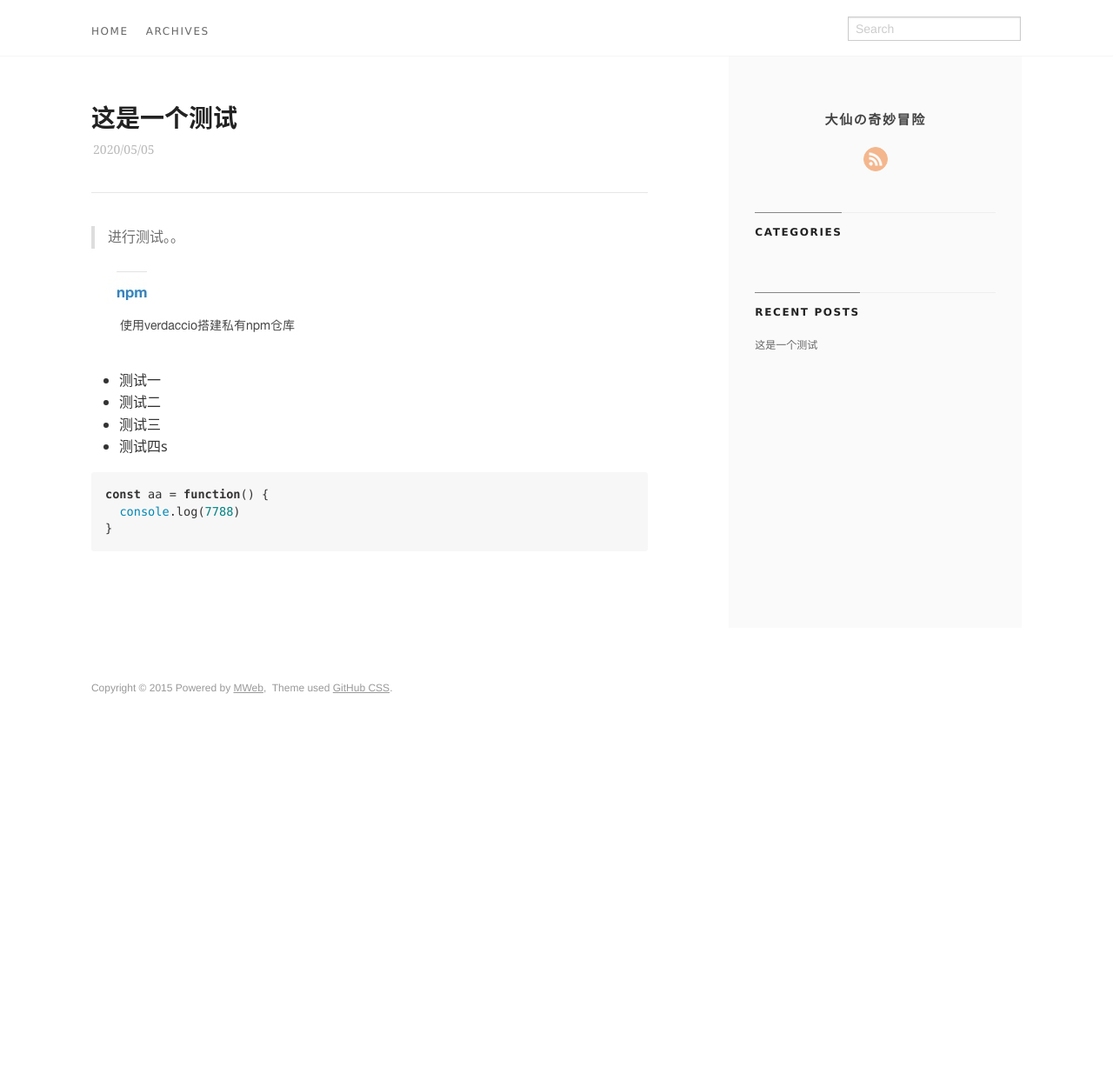
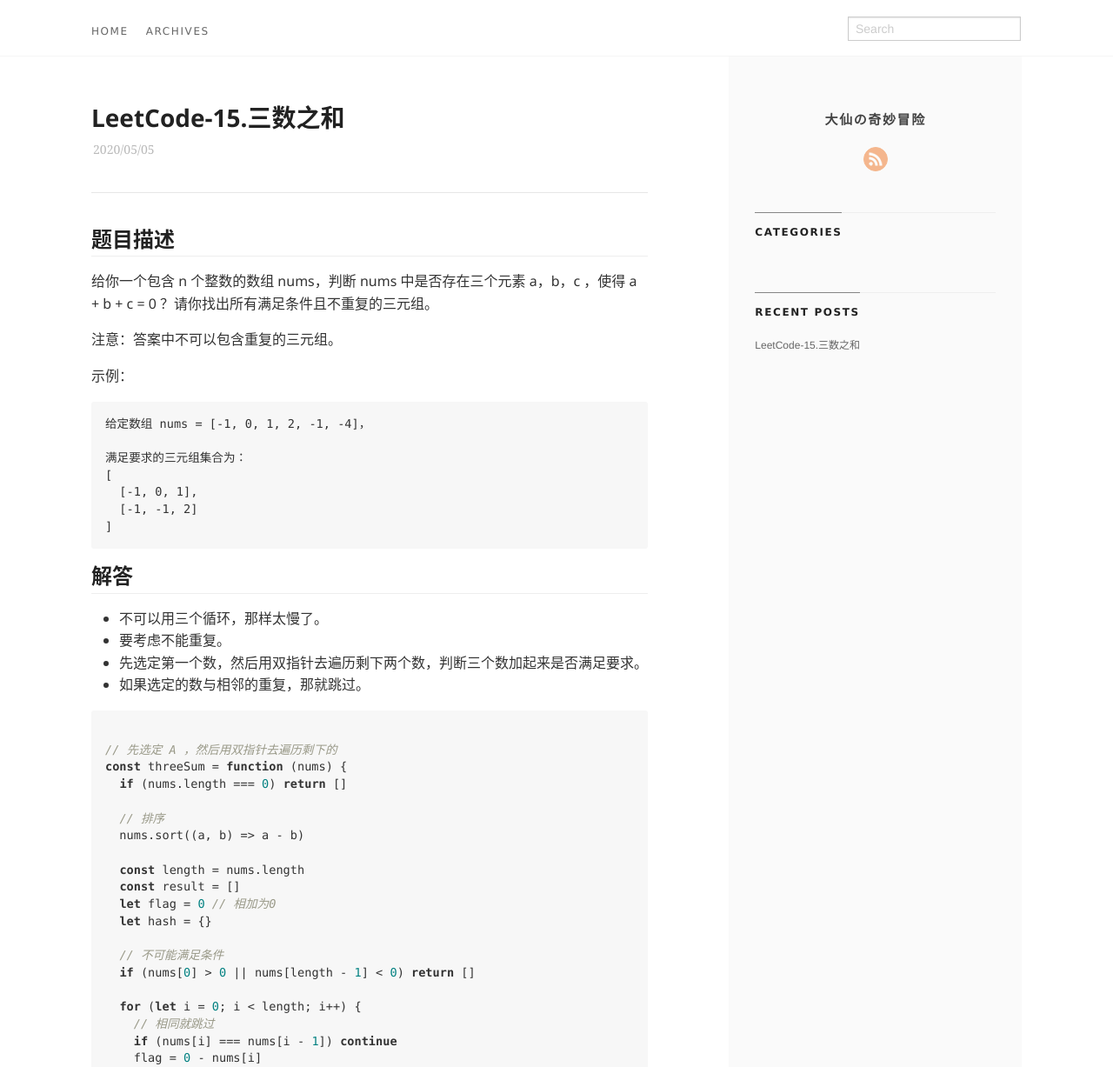
Before and after one commit to SevenChan07/sevenchan07.github.io, a plain HTML site: page 15886907009065.html in a window 1280 px wide. Shown: the top 1227 px of the page at 87% size. Before the commit the page ends 881 px from the top, so only its background shows below. Drawn offline with Linux system fonts and the light colour scheme.

Commit message:
feat: update first

```diff
--- a/15886633016930.html
+++ b/15886907009065.html
@@ -5,7 +5,7 @@
     <meta name="viewport" content="width=device-width, initial-scale=1.0" />
     <title>
 
-  这是一个测试 - 大仙の奇妙冒险
+  LeetCode-15.三数之和 - 大仙の奇妙冒险
 
   </title>
 
@@ -98,7 +98,7 @@
       <div class="markdown-body article-wrap">
        <div class="article">
 
-          <h1>这是一个测试</h1>
+          <h1>LeetCode-15.三数之和</h1>
 
         <div class="read-more clearfix">
           <span class="date">2020/05/05</span>
@@ -116,21 +116,89 @@
       </div><!-- article -->
 
       <div class="article-content">
-      <blockquote>
-<p>进行测试。。</p>
-</blockquote>
+      <h2 id="toc_0">题目描述</h2>
 
-<p><img src="media/15886633016930/15886633279576.jpg" alt=""/></p>
+<p>给你一个包含 n 个整数的数组 nums，判断 nums 中是否存在三个元素 a，b，c ，使得 a + b + c = 0 ？请你找出所有满足条件且不重复的三元组。</p>
+
+<p>注意：答案中不可以包含重复的三元组。</p>
+
+<p>示例：</p>
+
+<pre><code class="language-text">给定数组 nums = [-1, 0, 1, 2, -1, -4]，
+
+满足要求的三元组集合为：
+[
+  [-1, 0, 1],
+  [-1, -1, 2]
+]
+</code></pre>
+
+<h2 id="toc_1">解答</h2>
 
 <ul>
-<li>测试一</li>
-<li>测试二</li>
-<li>测试三</li>
-<li>测试四s</li>
+<li>不可以用三个循环，那样太慢了。</li>
+<li>要考虑不能重复。</li>
+<li>先选定第一个数，然后用双指针去遍历剩下两个数，判断三个数加起来是否满足要求。</li>
+<li>如果选定的数与相邻的重复，那就跳过。</li>
 </ul>
 
-<pre><code class="language-javascript">const aa = function() {
-  console.log(7788)
+<pre><code class="language-javascript">
+// 先选定 A ，然后用双指针去遍历剩下的
+const threeSum = function (nums) {
+  if (nums.length === 0) return []
+
+  // 排序
+  nums.sort((a, b) =&gt; a - b)
+
+  const length = nums.length
+  const result = []
+  let flag = 0 // 相加为0
+  let hash = {}
+
+  // 不可能满足条件
+  if (nums[0] &gt; 0 || nums[length - 1] &lt; 0) return []
+
+  for (let i = 0; i &lt; length; i++) {
+    // 相同就跳过
+    if (nums[i] === nums[i - 1]) continue
+    flag = 0 - nums[i]
+
+    // 双指针
+    let start = i + 1
+    let end = length - 1
+
+    while(start &lt; end) {
+      let temp = []
+      if (nums[start] + nums[end] &gt; flag) {
+        end--
+      } else if (nums[start] + nums[end] &lt; flag) {
+        start++
+      } else {
+        temp = [nums[i], nums[start], nums[end]]
+        // 判断去重
+        if (!hash[temp]) {
+          hash[temp] = true
+          result.push(temp)
+        }
+
+        // 指针移动
+        start += 1
+        end -=1
+
+        // 去重
+        while(start &lt; end &amp;&amp; nums[start] === nums[start - 1]) {
+          start += 1
+        }
+
+        while(start &lt; end &amp;&amp; nums[end] === nums[end + 1]) {
+          end -= 1
+        }
+      }
+    }
+
+  }
+
+  return result
 }
 </code></pre>
 
@@ -215,7 +283,7 @@
 
 
 			      <li class="post">
-			        <a href="15886633016930.html">这是一个测试</a>
+			        <a href="15886907009065.html">LeetCode-15.三数之和</a>
 			      </li>
 
 
```
Also changed, not shown: all.html (+81 -13 lines), archives.html (+3 -3 lines), index.html (+81 -13 lines), media/15886633016930/15886633279576.jpg (deleted).
